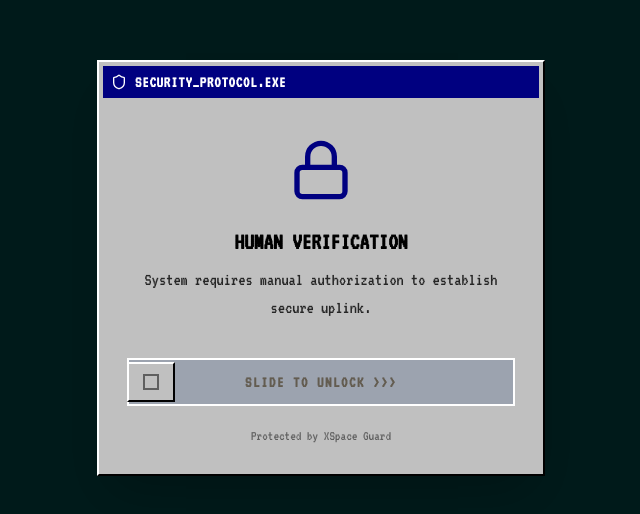
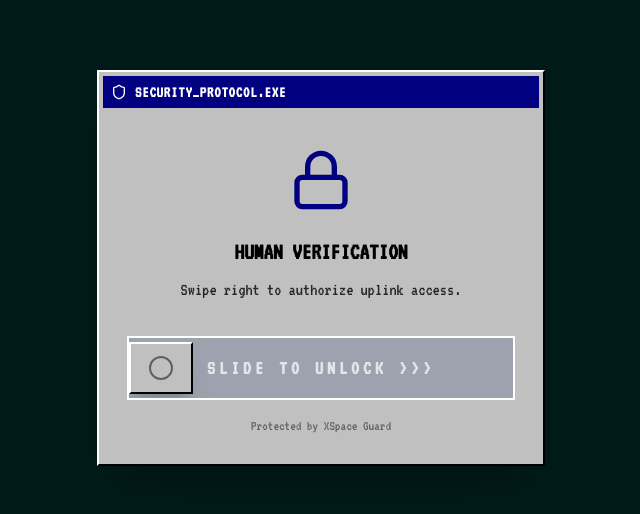
Before and after one commit to mixon-here/xspace-frontend, a React (Vite) app: page / in a window 1280 px wide. Shown: the part 132-646 px from the top of the page, without its empty margins (319-959 px from the left). Built offline with nearby package versions, Linux system fonts and the light colour scheme.

Commit message:
Add files via upload

```diff
--- a/src/components/SecurityCheck.tsx
+++ b/src/components/SecurityCheck.tsx
@@ -1,4 +1,4 @@
-import React, { useState } from 'react';
+import React, { useState, useRef, useEffect } from 'react';
 import { Shield, Lock, CheckCircle2 } from 'lucide-react';
 
 interface SecurityCheckProps {
@@ -9,20 +9,8 @@ interface SecurityCheckProps {
 const SecurityCheck: React.FC<SecurityCheckProps> = ({ onVerified, isDarkMode }) => {
   const [sliderValue, setSliderValue] = useState(0);
   const [isUnlocking, setIsUnlocking] = useState(false);
-
-  const handleSliderChange = (e: React.ChangeEvent<HTMLInputElement>) => {
-    const val = parseInt(e.target.value);
-    setSliderValue(val);
-
-    // Allow slight tolerance for mobile touch precision
-    if (val >= 98) {
-      setIsUnlocking(true);
-      setSliderValue(100); // Snap visually to end
-      setTimeout(() => {
-        onVerified();
-      }, 500);
-    }
-  };
+  const [isDragging, setIsDragging] = useState(false);
+  const trackRef = useRef<HTMLDivElement>(null);
 
   const theme = isDarkMode ? {
     bg: 'bg-black',
@@ -38,8 +26,55 @@ const SecurityCheck: React.FC<SecurityCheckProps> = ({ onVerified, isDarkMode })
     sliderThumb: 'bg-[#000080]',
   };
 
+  const handlePointerDown = (e: React.PointerEvent) => {
+    if (isUnlocking) return;
+    setIsDragging(true);
+    e.currentTarget.setPointerCapture(e.pointerId);
+  };
+
+  const handlePointerMove = (e: React.PointerEvent) => {
+    if (!isDragging || !trackRef.current || isUnlocking) return;
+
+    const rect = trackRef.current.getBoundingClientRect();
+    const x = e.clientX - rect.left;
+    const percentage = Math.max(0, Math.min(100, (x / rect.width) * 100));
+
+    setSliderValue(percentage);
+
+    if (percentage >= 98) {
+      setIsDragging(false);
+      setIsUnlocking(true);
+      setSliderValue(100);
+      setTimeout(onVerified, 500);
+    }
+  };
+
+  const handlePointerUp = () => {
+    if (isUnlocking) return;
+    setIsDragging(false);
+    // Snap back if not completed
+    if (sliderValue < 98) {
+      const snapBack = () => {
+        setSliderValue(prev => {
+          if (prev <= 0) return 0;
+          return Math.max(0, prev - 5); // Animate back speed
+        });
+      };
+
+      const interval = setInterval(() => {
+        setSliderValue(prev => {
+           if (prev <= 0) {
+             clearInterval(interval);
+             return 0;
+           }
+           return Math.max(0, prev - 10);
+        });
+      }, 16);
+    }
+  };
+
   return (
-    <div className="fixed inset-0 z-[100] flex items-center justify-center bg-black/80 backdrop-blur-sm font-['VT323'] p-4">
+    <div className="fixed inset-0 z-[100] flex items-center justify-center bg-black/80 backdrop-blur-sm font-['VT323'] p-4 select-none">
       <div className={`w-full max-w-md p-1 ${theme.bg} ${theme.border} shadow-2xl`}>
         {/* Header */}
         <div className={`px-2 py-1 flex items-center gap-2 mb-4 ${isDarkMode ? 'bg-green-900 text-green-100' : 'bg-[#000080] text-white'}`}>
@@ -58,36 +93,41 @@ const SecurityCheck: React.FC<SecurityCheckProps> = ({ onVerified, isDarkMode })
 
           <h2 className="text-2xl font-bold mb-2 uppercase">Human Verification</h2>
           <p className="mb-8 text-lg opacity-80">
-            System requires manual authorization to establish secure uplink.
+            Swipe right to authorize uplink access.
           </p>
 
-          {/* Custom Slider */}
-          <div className="w-full relative h-14 select-none touch-none">
-            <input
-              type="range"
-              min="0"
-              max="100"
-              value={sliderValue}
-              onChange={handleSliderChange}
-              disabled={isUnlocking}
-              className="absolute inset-0 w-full h-full opacity-0 cursor-pointer z-20 touch-none appearance-none"
-              style={{ WebkitAppearance: 'none' }}
-            />
-
-            {/* Visual Track */}
-            <div className={`absolute inset-0 top-1 bottom-1 flex items-center px-1 ${theme.sliderTrack} ${isDarkMode ? 'border border-green-500' : 'border-2 border-inset border-white'}`}>
-               <span className={`w-full text-center font-bold tracking-widest pointer-events-none z-0 ${isDarkMode ? 'text-green-500/50' : 'text-white mix-blend-difference'}`}>
+          {/* Custom Track Slider */}
+          <div
+            ref={trackRef}
+            className={`w-full relative h-16 touch-none cursor-pointer overflow-hidden ${theme.sliderTrack} ${isDarkMode ? 'border border-green-500' : 'border-2 border-inset border-white'}`}
+            onPointerDown={handlePointerDown}
+            onPointerMove={handlePointerMove}
+            onPointerUp={handlePointerUp}
+            onPointerLeave={handlePointerUp}
+          >
+            {/* Background Text */}
+            <div className="absolute inset-0 flex items-center justify-center pointer-events-none z-0">
+               <span className={`font-bold tracking-[0.2em] text-xl animate-pulse ${isDarkMode ? 'text-green-500/50' : 'text-white mix-blend-difference'}`}>
                  {isUnlocking ? "ACCESS GRANTED" : "SLIDE TO UNLOCK >>>"}
                </span>
             </div>
 
-            {/* Visual Thumb */}
+            {/* Draggable Thumb */}
             <div
-                className={`absolute top-2 bottom-2 w-12 flex items-center justify-center transition-all duration-75 z-10 pointer-events-none ${isDarkMode ? 'bg-green-500' : 'bg-[#c0c0c0] border-2 border-t-white border-l-white border-b-black border-r-black'}`}
-                style={{ left: `calc(${sliderValue}% - ${sliderValue * 0.48}px)` }} // simple math to keep thumb inside
+                className={`absolute top-1 bottom-1 w-16 flex items-center justify-center transition-transform z-10 shadow-xl ${isDragging ? 'duration-0' : 'duration-100'} ${isDarkMode ? 'bg-green-500' : 'bg-[#c0c0c0] border-2 border-t-white border-l-white border-b-black border-r-black'}`}
+                style={{
+                    left: 0,
+                    transform: `translateX(${sliderValue * (trackRef.current ? (trackRef.current.clientWidth - 64) / trackRef.current.clientWidth : 0.85)}%)` // 0.85 is a rough estimate to keep it in bounds dynamically, real calc happens in JS
+                }}
             >
-                {isUnlocking ? <CheckCircle2 size={20} className={isDarkMode ? 'text-black' : 'text-green-600'} /> : <div className={`w-4 h-4 border-2 ${isDarkMode ? 'border-black' : 'border-black opacity-50'}`} />}
+                {isUnlocking ? <CheckCircle2 size={24} className={isDarkMode ? 'text-black' : 'text-green-600'} /> : <div className={`w-6 h-6 border-2 rounded-full ${isDarkMode ? 'border-black' : 'border-black opacity-50'}`} />}
             </div>
+
+            {/* Fill Progress (Optional visual flair) */}
+            <div
+                className={`absolute top-0 bottom-0 left-0 pointer-events-none transition-all ${isDarkMode ? 'bg-green-900/50' : 'bg-[#000080]/20'}`}
+                style={{ width: `${sliderValue}%` }}
+            />
           </div>
 
           <div className="mt-4 text-sm opacity-50">
```
